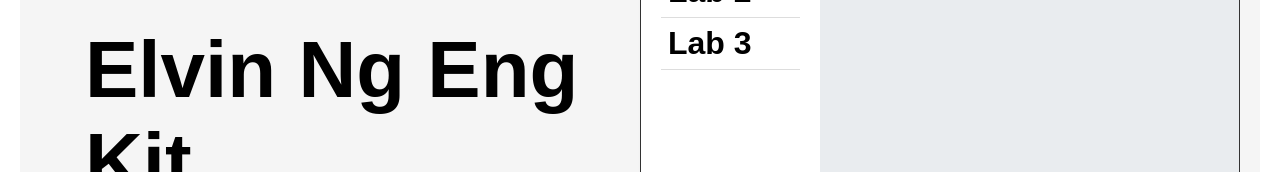
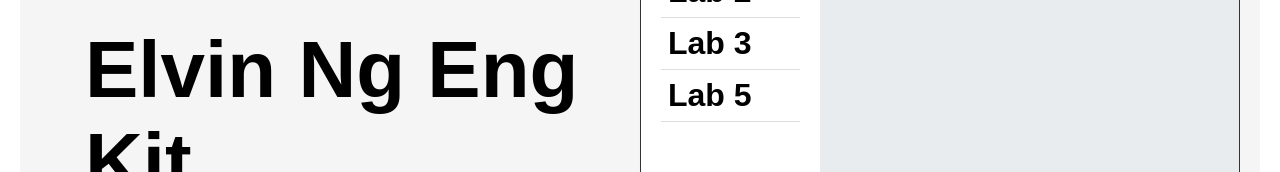
Before and after one commit to elvinny-is-coding/data-visualization-with-d3.js, a plain HTML site: page index.html in a window 1280 px wide. Shown: the part 303-475 px from the top of the page. Drawn offline with Linux system fonts and the light colour scheme; files whose address does not match are found by name.

Commit message:
Fixed navigation for lab 5

```diff
--- a/index.html
+++ b/index.html
@@ -29,6 +29,7 @@
                 <li data-content="lab-1">Lab 1</li>
                 <li data-content="lab-2">Lab 2</li>
                 <li data-content="lab-3">Lab 3</li>
+                <li data-content="lab-5">Lab 5</li>
               </ul>
             </div>
             <div class="right-side">
```
